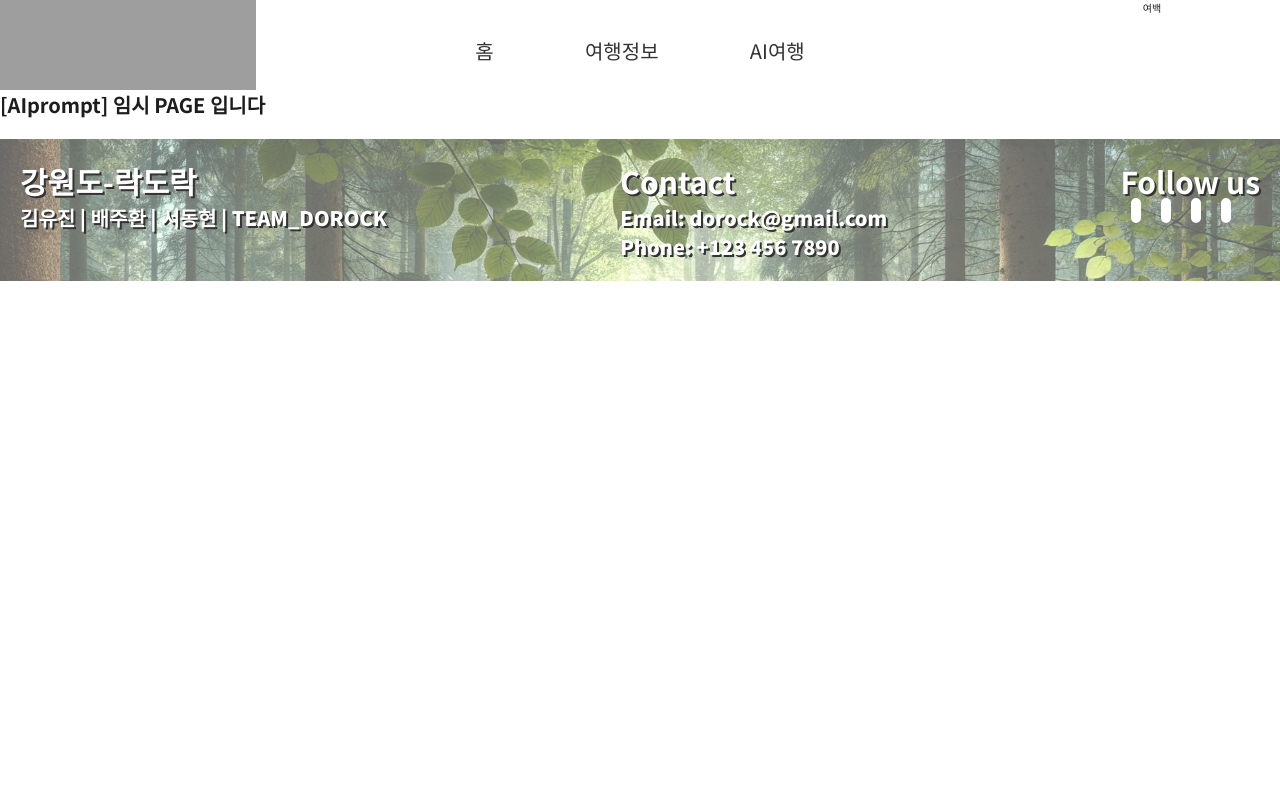
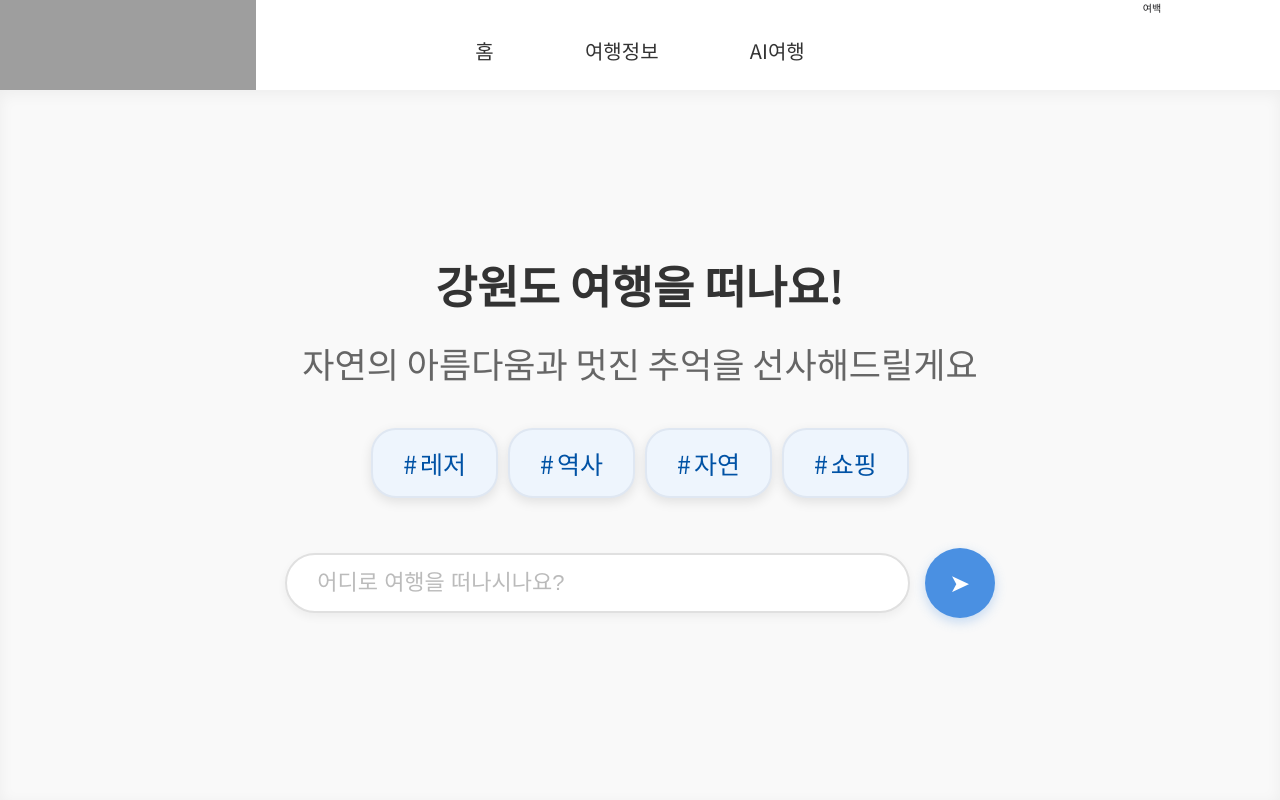
Before and after one commit to TeamGaston/DoRock, a React (Create React App) app: page /aiPrompt in a window 1280 px wide. Shown: the top 800 px of the page. Built offline with nearby package versions, Linux system fonts and the light colour scheme; grey boxes are pictures that could not be loaded; some icons are missing.

Commit message:
AIprompt_pate update

```diff
--- a/src/css/Alprompt.module.css
+++ b/src/css/Alprompt.module.css
@@ -0,0 +1,138 @@
+.alpromptContainer {
+    width: 100vw;
+    height: calc(100vh - 9rem);
+    background: #f9f9f9;
+    display: flex;
+    flex-direction: column;
+    justify-content: center;
+    align-items: center;
+    padding: 2rem;
+    box-shadow: inset 0px 4px 15px rgba(0, 0, 0, 0.05);
+}
+
+.content {
+    margin-top: -2rem;
+    padding: 5rem;
+    width: 80%;
+    height: auto;
+    /* box-shadow: 0px 12px 35px rgba(0, 0, 0, 0.15);  */
+    border-radius: 4rem;
+    /* background-color: #ffffffee; */
+    text-align: center;
+
+}
+
+.AITitle {
+    font-size: 4.5rem;
+    font-weight: 600;
+    color: #333;
+    margin-bottom: 2rem;
+}
+
+.AIsubText {
+    font-size: 3.5rem;
+    margin-top: 2rem;
+    color: #666;
+}
+
+.tags {
+    margin: 4rem 0;
+    display: flex;
+    flex-wrap: wrap;
+    justify-content: center;
+    gap: 1rem;
+}
+
+.checkbox {
+    display: none;
+}
+
+/* 체크박스가 체크되었을 때 스타일 */
+.checkbox:checked + .tagBtn {
+    background-color: #4a90e2;
+    border: 2px solid #0052a5;
+    color: #fff;
+    box-shadow: 0px 4px 8px rgba(0, 82, 165, 0.4);
+}
+
+.tagBtn {
+    background-color: #eef5fd;
+    border: 2px solid #dfe7f2;
+    color: #0052a5;
+    border-radius: 2.5rem;
+    padding: 1.5rem 3rem;
+    font-size: 2.5rem;
+    cursor: pointer;
+    transition: all 0.3s ease;
+    box-shadow: 0px 4px 12px rgba(0, 0, 0, 0.1);
+}
+
+.tagBtn:hover {
+    background-color: #dfe7f2;
+    box-shadow: 0px 6px 16px rgba(0, 82, 165, 0.3);
+}
+
+.tagBtn::before {
+    content: "#";
+    padding-right: 0.3rem;
+}
+
+.searchBar {
+    display: flex;
+    justify-content: center;
+    align-items: center;
+    margin-top: 5rem;
+    width: 100%;
+}
+
+.searchInput {
+    padding: 1.5rem;
+    width: 70%;
+    font-size: 2.2rem;
+    border: 2px solid #e0e0e0;
+    border-radius: 3rem;
+    outline: none;
+    text-indent: 1.5rem;
+    background: #fff;
+    box-shadow: 0px 4px 10px rgba(0, 0, 0, 0.05), inset 0px 1px 4px rgba(255, 255, 255, 0.5);
+    transition: all 0.4s ease-in-out;
+    color: #333;
+}
+
+.searchInput:focus {
+    background: #f9f9f9;
+    border-color: #4a90e2;
+    box-shadow: 0px 0px 15px 3px rgba(74, 144, 226, 0.5), inset 0px 1px 4px rgba(255, 255, 255, 0.8);
+}
+
+.searchInput::placeholder {
+    color: #aaa;
+    opacity: 0.8;
+}
+
+.searchBtn {
+    background-color: #4a90e2;
+    border: none;
+    width: 7rem;
+    height: 7rem;
+    border-radius: 50%;
+    font-size: 2.5rem;
+    color: white;
+    cursor: pointer;
+    box-shadow: 0px 4px 12px rgba(74, 144, 226, 0.3);
+    transition: background-color 0.3s ease-in-out, transform 0.2s ease;
+    margin-left: 1.5rem;
+}
+
+.searchBtn:hover {
+    background-color: #357ab8;
+    transform: scale(1.1);
+    -webkit-transform: scale(1.1);
+    -moz-transform: scale(1.1);
+    -ms-transform: scale(1.1);
+    -o-transform: scale(1.1);
+}
+
+.searchBtn:active {
+    transform: scale(0.95);
+}
--- a/src/css/Home.module.css
+++ b/src/css/Home.module.css
@@ -1,11 +1,11 @@
 .wrap {
-    height: 53vh;
+    position: relative;
+    height: 54rem;
     background-color: #cfece5;
-    margin-bottom: 23rem;
+    margin-bottom: 20rem;
 }
 
 .contents {
-    position: relative;
     width: 120rem;
     height: 50%;
     border: 1px solid transparent;
@@ -14,11 +14,11 @@
 .textSection {
     text-align: center;
     width: 53%;
-    height: 80%;
+    /* height: 80%; */
     margin: 17.5rem 24.5rem;
     padding: 3.5rem;
     border-radius: 2rem;
-    background-color: #f9f9f942;
+    /* background-color: #f9f9f942; */
     box-shadow: 0 0 2rem rgba(0, 0, 0, 0.1);
     transition: transform 0.3s ease, box-shadow 0.3s ease;
 }
@@ -71,7 +71,6 @@
 
 .aiInput::placeholder {
     color: #bbb;
-    font-style: italic;
 }
 
 .aiInput:focus {
@@ -102,42 +101,45 @@
     font-size: 2rem;
 }
 
-/* slideArea */
+/* ==slideArea== */
 .slideArea {
     display: flex;
-    flex-wrap: nowrap;
+    /* flex-wrap: wrap;  */
     position: absolute;
-    width: 48%;
-    height: 52%;
+    width: 100%;
+    height: 90%;
     background: transparent;
-    right: 0;
-    top: 46%;
+    left: 52%;
+    /* left: 0%; */
+    top: 65%;
     transform: translateY(-50%);
-    overflow: hidden;
+    display: none;
+
+    /* overflow: hidden; */
+    /* border: 1px solid red; */
 }
 
 .sliderBox {
     flex-shrink: 0;
-    width: 85%;
-    height: 100%;
-    /* border: 1px solid red; */
+    /* width: 40%; */
+    width: 90rem;
+    height: 102%;
+    border: 1px solid red;
 }
 
 .slideImg {
     width: 95%;
     height: 100%;
-    object-fit: cover;
     border-radius:1rem;
     -webkit-border-radius:1rem;
     -moz-border-radius:1rem;
     -ms-border-radius:1rem;
     -o-border-radius:1rem;
 }
-
-/* slider nav */
+/* ==slider nav== */
 .sliderNav {
     position: relative;
-    left: -50rem;
+    left: -40rem;
     top: 28rem;
     display: flex;
     align-items: center;
@@ -161,33 +163,38 @@
 .prevButton,
 .nextButton,
 .pauseButton {
-    background: #ddd;
+    background: #fff;
     width: 3rem;
     height: 3rem;
     border: none;
-    font-size: 1.5rem;
+    line-height: 3rem;
+    font-size: 1.6rem;
     cursor: pointer;
     margin: 0 0.5rem;
     color: #333;
-    transition: color 0.3s ease-in-out;
     border-radius: 50%;
-    -webkit-border-radius: 50%;
-    -moz-border-radius: 50%;
-    -ms-border-radius: 50%;
-    -o-border-radius: 50%;
-    -webkit-transition: color 0.3s ease-in-out;
-    -moz-transition: color 0.3s ease-in-out;
-    -ms-transition: color 0.3s ease-in-out;
-    -o-transition: color 0.3s ease-in-out;
+    box-shadow: 0 0.4rem 0.8rem rgba(0, 0, 0, 0.2);
+    transition: all 0.2s ease-in-out;
+    -webkit-transition: all 0.2s ease-in-out;
+    -moz-transition: all 0.2s ease-in-out;
+    -ms-transition: all 0.2s ease-in-out;
+    -o-transition: all 0.2s ease-in-out;
 }
 
 .prevButton:hover,
 .nextButton:hover,
 .pauseButton:hover {
-    background-color: #555;
+    color: #666;
+    box-shadow: 0 0.2rem 0.4rem rgba(0, 0, 0, 0.3);
 }
 
-.pauseButton {
-    font-size: 1.2rem;
-    margin: 0 1rem;
+.prevButton:active,
+.nextButton:active,
+.pauseButton:active {
+    transform: translateY(0.1rem);
+    box-shadow: 0 0.2rem 0.4rem rgba(0, 0, 0, 0.3);
+    -webkit-transform: translateY(0.1rem);
+    -moz-transform: translateY(0.1rem);
+    -ms-transform: translateY(0.1rem);
+    -o-transform: translateY(0.1rem);
 }
--- a/src/pages/AIprompt.js
+++ b/src/pages/AIprompt.js
@@ -2,12 +2,39 @@ import React, { useState, useEffect } from 'react';
 import styles from '../css/Alprompt.module.css';
 
 
+
 function Alprompt() {
     return (
-        <div>
-           <h1>[AIprompt] 임시 PAGE 입니다</h1>
+        <div className={styles.alpromptContainer}>
+            <section className={styles.content}>
+                <h1 className={styles.AITitle}>강원도 여행을 떠나요!</h1>
+                <p className={styles.AIsubText}>자연의 아름다움과 멋진 추억을 선사해드릴게요</p>
+                <article className={styles.tags}>
+                <input type="checkbox" id="leisure" className={styles.checkbox} />
+                    <label htmlFor="leisure" className={styles.tagBtn}>레저</label>
+
+                    <input type="checkbox" id="history" className={styles.checkbox} />
+                    <label htmlFor="history" className={styles.tagBtn}>역사</label>
+
+                    <input type="checkbox" id="nature" className={styles.checkbox} />
+                    <label htmlFor="nature" className={styles.tagBtn}>자연</label>
+
+                    <input type="checkbox" id="shopping" className={styles.checkbox} />
+                    <label htmlFor="shopping" className={styles.tagBtn}>쇼핑</label>
+                </article>
+                <article className={styles.searchBar}>
+                    <input
+                        type="text"
+                        placeholder="어디로 여행을 떠나시나요?"
+                        className={styles.searchInput}
+                    />
+                    <button className={styles.searchBtn}>
+                        <span>&#x27A4;</span> {/* 화살표 기호 */}
+                    </button>
+                </article>
+            </section>
         </div>
-    )
+    );
 }
 
 export default Alprompt;
--- a/src/pages/Home.js
+++ b/src/pages/Home.js
@@ -27,11 +27,10 @@ function Contents() {
                     <p className={styles.title}>강원도의 특별한 여행지를 클릭 한 번으로 만나보세요.</p>
                     <p className={styles.inputBox}>
                         <input className={styles.aiInput} type="text" placeholder="어디로 여행을 떠나시나요?" />
-                        <button className={styles.submitBtn} onClick={() => navigate("/aiPlanner")}><i class="xi-send"></i></button>
+                        <button className={styles.submitBtn} onClick={() => navigate("/aiPlanner")}><i classNAme="xi-send"></i></button>
                     </p>
                 </div>
                 <div className={styles.imageSection}></div>
-
             </section>
             {/* 이미지요소 */}
             <section className={styles.slideArea}>
@@ -45,10 +44,11 @@ function Contents() {
                     <img className={styles.slideImg} src={images} alt="슬라이드이미지3" />
                 </div>
             </section>
+            {/* slider */}
             <div className={styles.sliderNav}>
                 <input className={styles.line} type="range"></input>
                 <span className={styles.pagination}>
-                    <span>12</span> / <span>12</span>
+                    <span>4</span> / <span>4</span>
                 </span>
                 <button className={styles.prevButton}>&larr;</button>
                 <button className={styles.pauseButton}>||</button>
```
Also changed, not shown: src/pages/List.js (added, +84 -0 lines).
